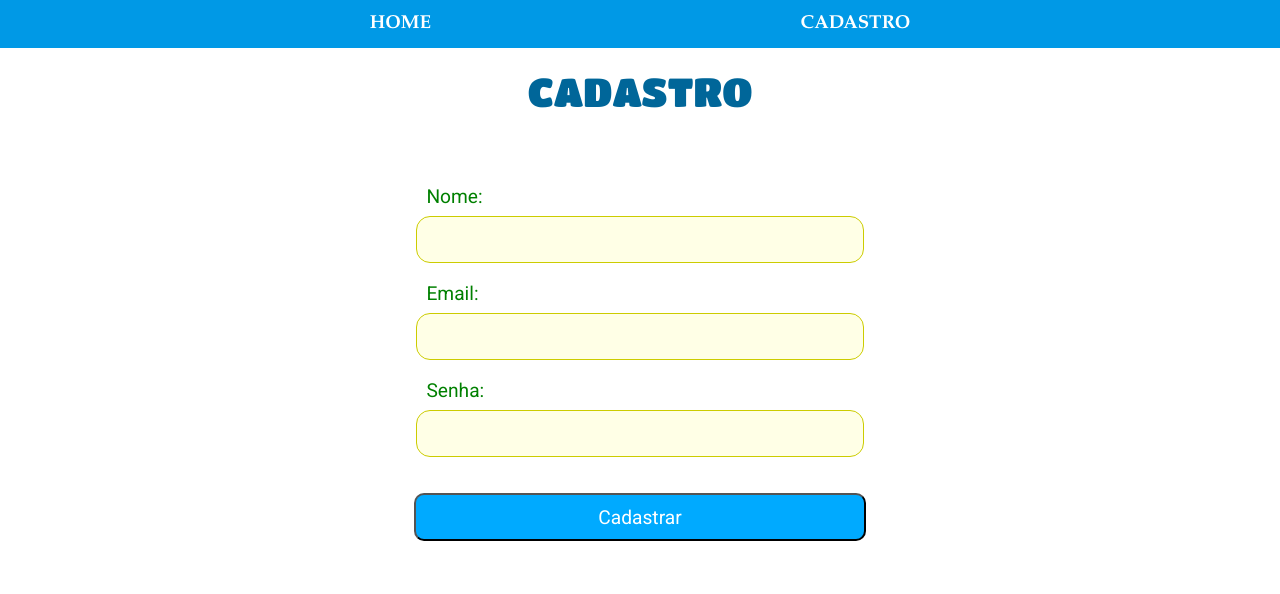
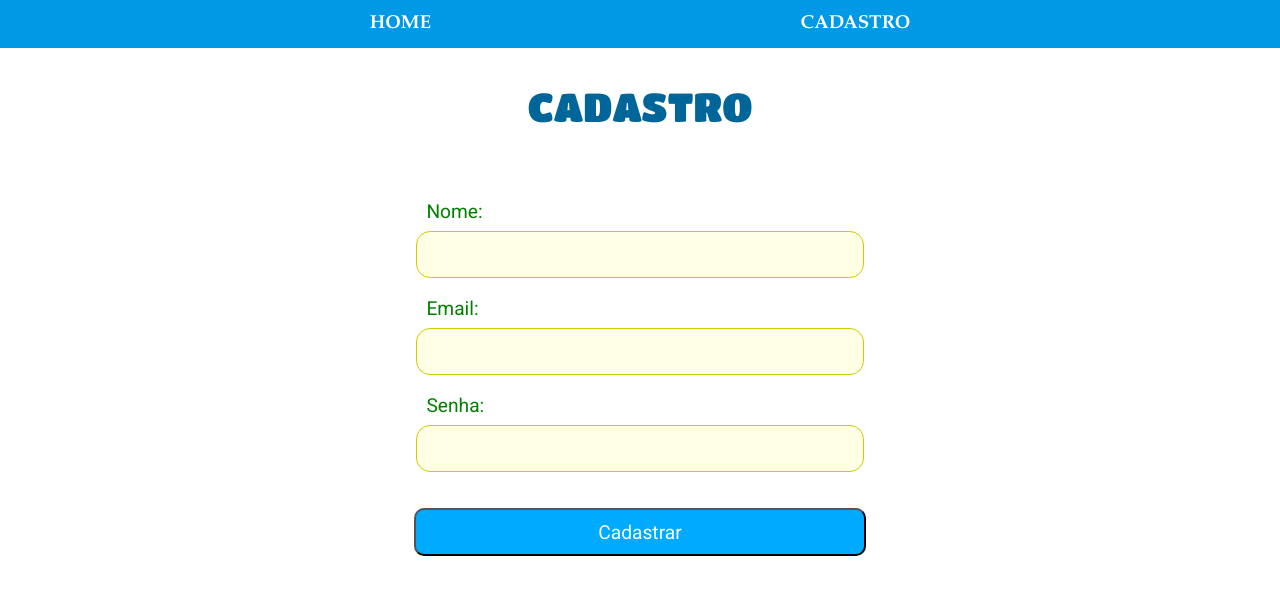
Before and after one commit to GustavoFSProg/cad-users-web, a React (Vite) app: page /register in a window 1280 px wide. Shown: the top 594 px of the page. Built offline with nearby package versions, Linux system fonts and the light colour scheme; a web font is replaced by a local one.

Commit message:
nova era

```diff
--- a/src/style-app.js
+++ b/src/style-app.js
@@ -64,6 +64,6 @@ export const Button = styled.button`
 export const Title = styled.span`
   font-family: Titan One;
   font-size: 2.5rem;
-  margin-top: 20px;
+  margin-top: 35px;
   color: #006699;
 `
```
